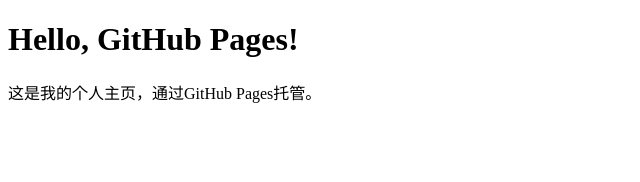
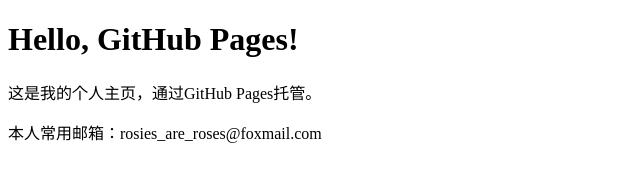
Before and after one commit to LeoRose1/LeoRose1.github.io, a plain HTML site: page index.html in a window 1280 px wide. Shown: the whole page, without its empty margins (0-640 px from the left). Drawn offline with Linux system fonts and the light colour scheme.

Commit message:
Update index.html

```diff
--- a/index.html
+++ b/index.html
@@ -7,5 +7,6 @@
 <body>
     <h1>Hello, GitHub Pages!</h1>
     <p>这是我的个人主页，通过GitHub Pages托管。</p>
+    <p>本人常用邮箱：rosies_are_roses@foxmail.com</p>
 </body>
 </html>
```
